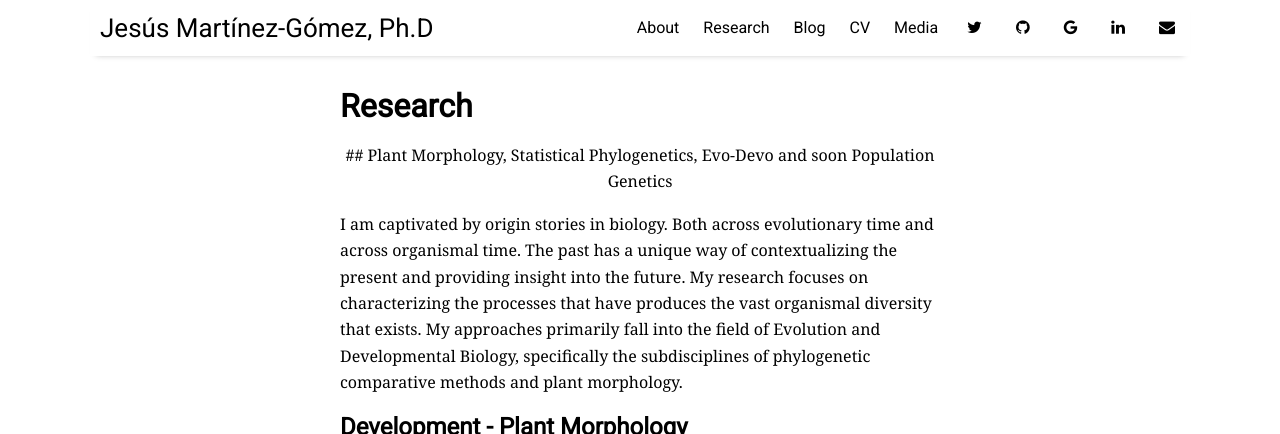
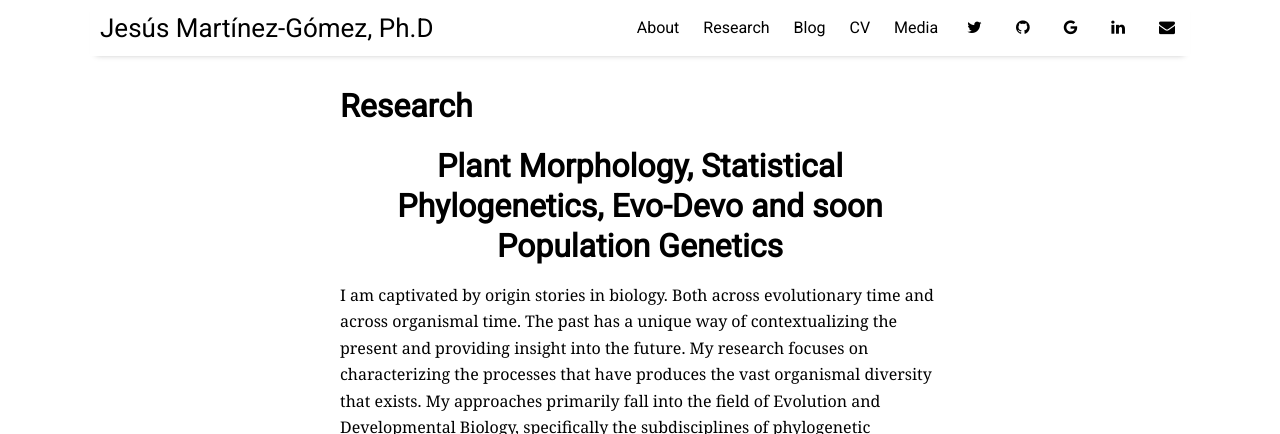
Before and after one commit to Jesusthebotanist/Jesusthebotanist.github.io, a Jekyll site: the page built from pages/research.md, in a window 1280 px wide and 1009 px high, cut to the strip 0-434 px from the top of the window. Built offline with Jekyll 4.4.1, drawn with Linux system fonts in a browser that asks for light colours; nearby versions of some CDN libraries.

Commit message:
Update research.md

```diff
--- a/pages/research.md
+++ b/pages/research.md
@@ -3,9 +3,9 @@ layout: misc
 title: Research
 ---
 
-<p align="center">
-## Plant Morphology, Statistical Phylogenetics, Evo-Devo and soon Population Genetics
-</p>
+
+<h1 style="text-align: center;">Plant Morphology, Statistical Phylogenetics, Evo-Devo and soon Population Genetics</h1>
+
 I am captivated by origin stories in biology. Both across evolutionary time and across organismal time. The past has a unique way of contextualizing the present and providing insight into the future. My research focuses on characterizing the processes that have produces the vast organismal diversity that exists. My approaches primarily fall into the field of Evolution and Developmental Biology, specifically the subdisciplines of phylogenetic comparative methods and plant morphology.
 
 
```
